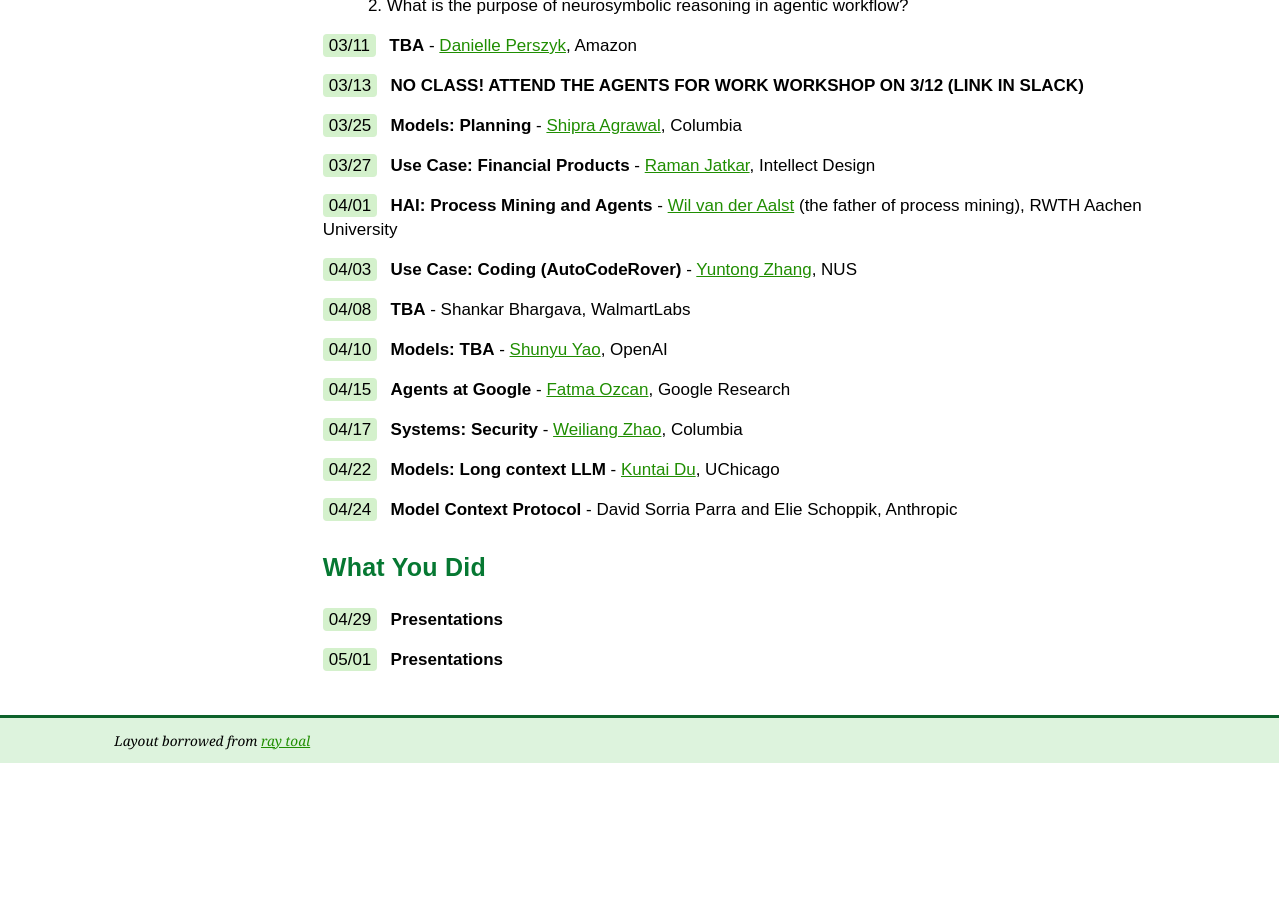
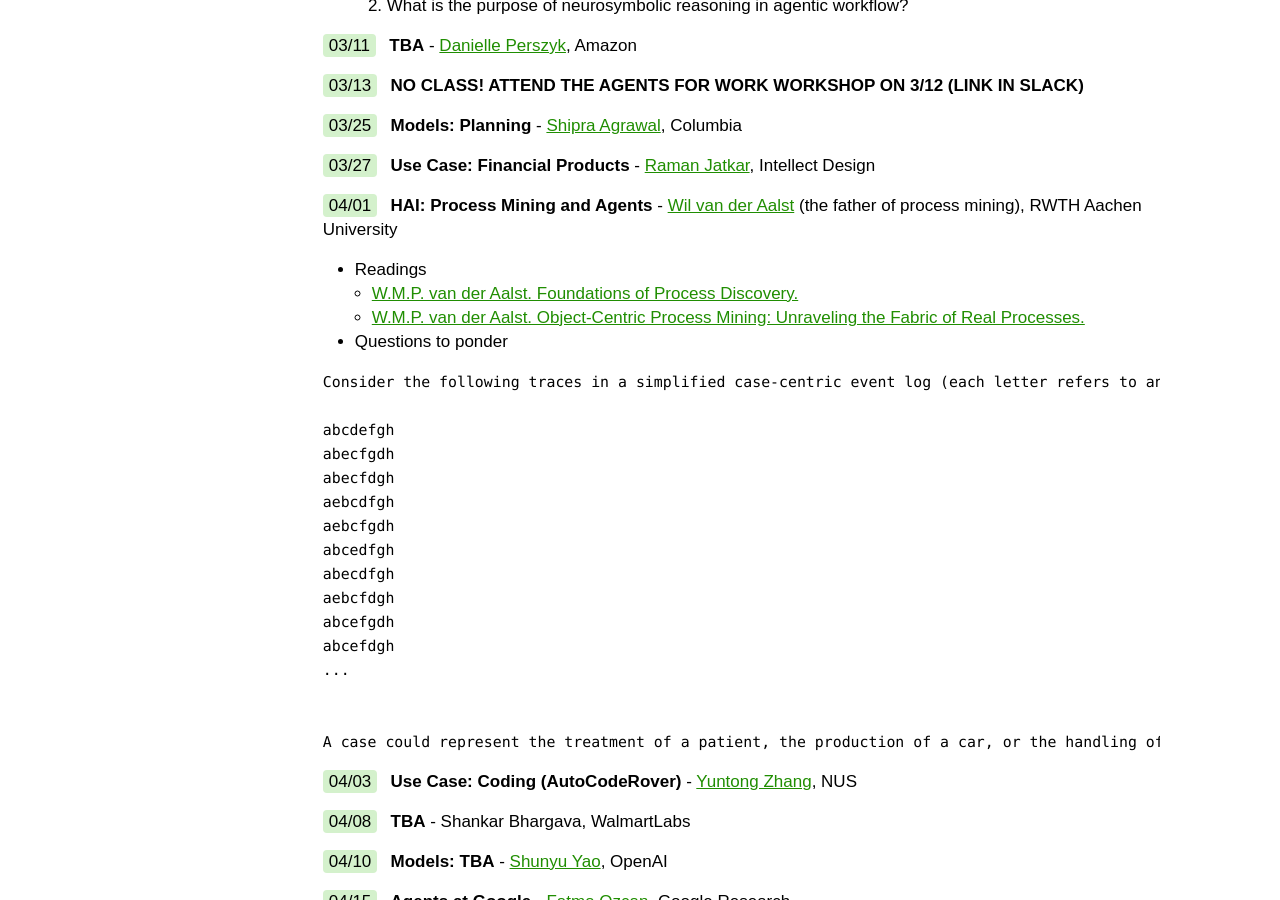
Before and after one commit to w6113/w6113.github.io, a Jekyll site: the page built from index.md, in a window 1280 px wide and 900 px high, scrolled down 5055 px. Built offline with Jekyll 4.4.1, drawn with Linux system fonts in a browser that asks for light colours; before the commit the page ends 5818 px from its top, so only the background shows below that.

Commit message:
lazy commit msg

````diff
--- a/index.md
+++ b/index.md
@@ -193,6 +193,30 @@
 
 <span class="date">04/01</span> <span class="topic">HAI: Process Mining and Agents</span> - [Wil van der Aalst](https://en.wikipedia.org/wiki/Wil_van_der_Aalst) (the father of process mining), RWTH Aachen University
 
+* Readings
+  * [W.M.P. van der Aalst. Foundations of Process Discovery.](https://www.vdaalst.com/publications/p1330.pdf)
+  * [W.M.P. van der Aalst. Object-Centric Process Mining: Unraveling the Fabric of Real Processes.](https://www.vdaalst.com/publications/p1352.pdf)
+* Questions to ponder
+
+```
+Consider the following traces in a simplified case-centric event log (each letter refers to an activity and each row refers to a case):
+
+abcdefgh
+abecfgdh
+abecfdgh
+aebcdfgh
+aebcfgdh
+abcedfgh
+abecdfgh
+aebcfdgh
+abcefgdh
+abcefdgh
+...
+
+
+A case could represent the treatment of a patient, the production of a car, or the handling of an invoice. To minimize notation, we use just letters for individual activities. Note that each case starts with activity “a” (e.g., “register patient”) and ends with activity “h” (e.g., “invoice patient”). Assume that all shown traces are frequent (e.g., occur at least 10 times). What process model would you like your discovery technique to discover? Use a Petri net, BPMN model, process tree, or DFG to describe the underlying process.
+```
+
 <span class="date">04/03</span> <span class="topic">Use Case: Coding (AutoCodeRover)</span> - [Yuntong Zhang](https://yuntongzhang.github.io/), NUS
 
 <!-- <span class="date">04/08</span> <span class="topic">HAI: Schema and Process Induction</span> - Lydia Chilton, Columbia -->
````
